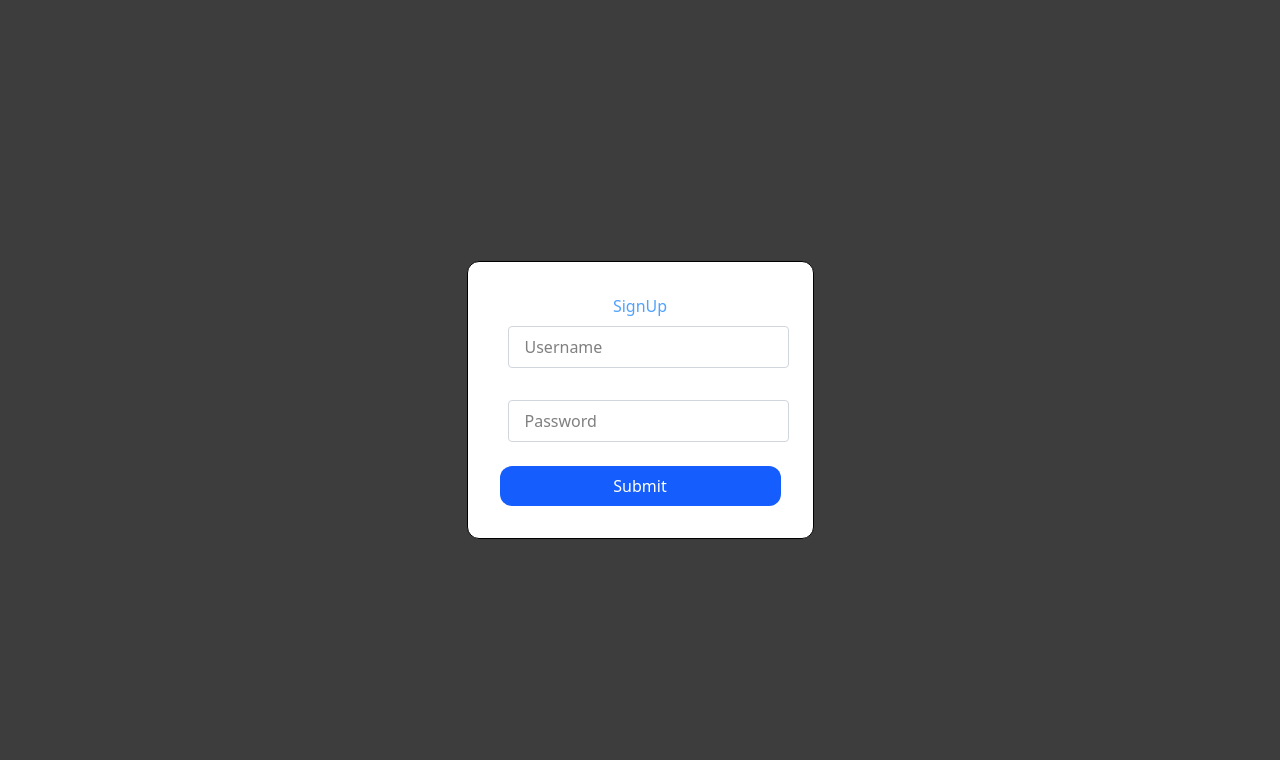
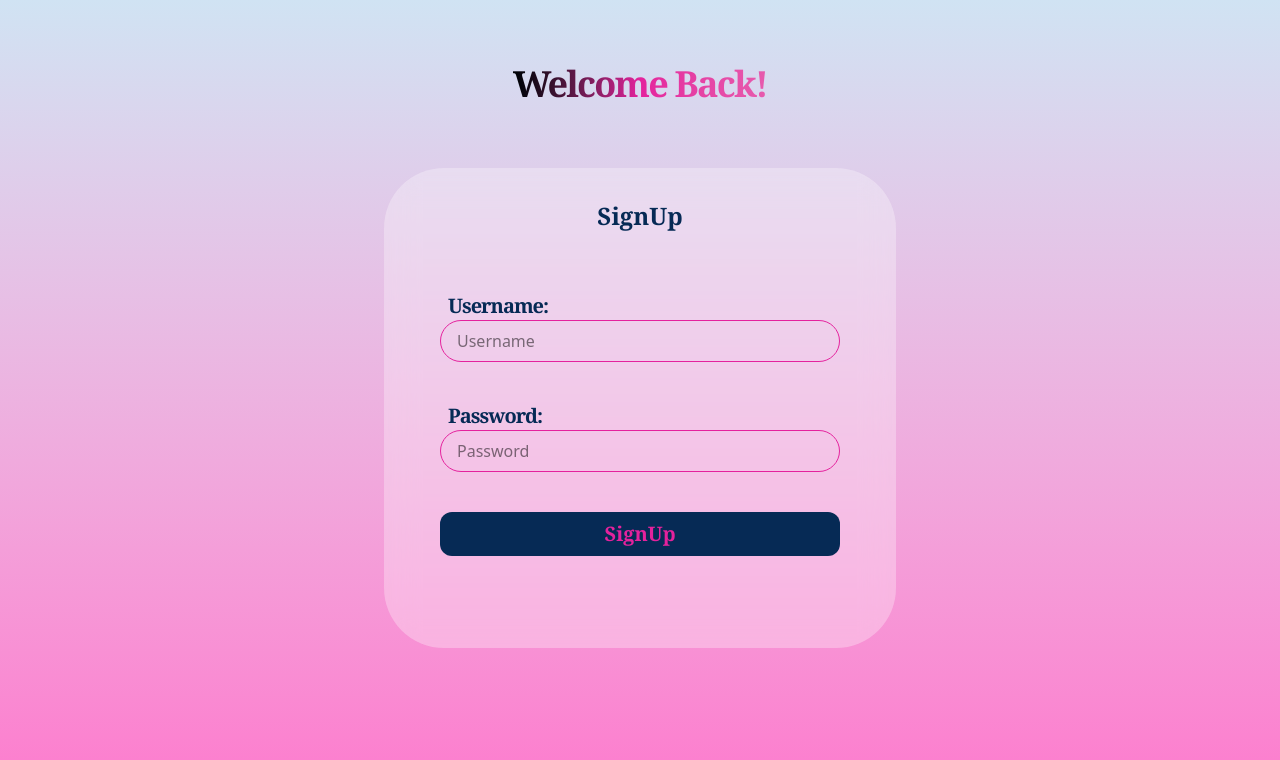
Before and after one commit to vikalpis/SecondBrain, a React (Vite) app: page /Signup in a window 1280 px wide. Shown: the top 760 px of the page. Built offline with nearby package versions, Linux system fonts and the light colour scheme.

Commit message:
SignUp page

```diff
--- a/src/component/ui/Button.tsx
+++ b/src/component/ui/Button.tsx
@@ -13,7 +13,7 @@ interface ButtonProps {
     loading?: boolean;
 }
 const variantsStyles = {
-    "primary" : "bg-blue-600 text-white ",
+    "primary" : "bg-[#062A55] text-[#e4229d] hover:text-[#062A55] ",
     "secondary" : "bg-blue-200 text-blue-600 hover:text-white"
 }
 const sizeStyles = {
@@ -23,7 +23,7 @@ const sizeStyles = {
     "xl" :  "py-2 px-6 w-full",
     "xl2" : "py-4 px-6 "
 }
-const defaultStuyles = "rounded-xl flex font-light justify-center items-center cursor-pointer hover:bg-indigo-600 text-nowrap"
+const defaultStuyles = "rounded-xl flex font-semibold tracking:tighter font-serif justify-center items-center cursor-pointer hover:bg-[#E4229D] text-nowrap text-xl "
 
 export const Button = (props :  ButtonProps) => {
     return   <button onClick={props.onClick} disabled={props.loading} className={`${variantsStyles[props.variants]} ${defaultStuyles} ${sizeStyles[props.size]}  ${props.fullwidth? "w-full flex justify-center" : ""} ${props.loading? 'loading..': ""}  ${props.loading ? "opacity-45" : ""}`  } >
--- a/src/component/ui/Input.tsx
+++ b/src/component/ui/Input.tsx
@@ -1,11 +1,18 @@
 export interface inputprops {
+    variants : variants;
     onChange ?: (e:any)=>void;
     placeholder: string;
     ref ?: any ;
 
 }
-export function Input ({onChange, placeholder, ref,}: inputprops){
+type variants = "primary" | "secondary"
+
+const variantsStyle = {
+    primary : "w-full block px-4 py-2 border border-[#E4229D] rounded-4xl  focus:outline-none",
+    secondary : ""
+}
+export function Input ({onChange, placeholder, ref, variants}: inputprops){
     return <div>
-        <input required ref={ref} placeholder={placeholder} type="text"  className="w-full block px-4 py-2 border border-gray-300 rounded m-2 focus:border-indigo-500 focus:ring-indigo-500" onChange={onChange} />
+        <input required ref={ref} placeholder={placeholder}  type="text" className={`${variantsStyle[variants]}`} onChange={onChange} />
     </div>
 }
--- a/src/pages/Signup.tsx
+++ b/src/pages/Signup.tsx
@@ -41,20 +41,31 @@ export function Signup(){
 
     }
     return <div>
-    <div className="h-screen w-screen bg-black/76 flex justify-center items-center ">
+    <div className="h-screen w-full bg-gradient-to-b from-[#D0E3F3] from-0%  to-[#fd7acd] to-100%  justify-center items-center">
 
-    <div className="rounded-xl bg-white border p-8 ">
-    <div className=" flex justify-center text-blue-400">
+    <div className="text-4xl  flex justify-center font-bold font-serif py-16 tracking-tighter bg-gradient-to-r from-[#000205] from-40% via-[#e4229d] to-[#d0e3f3]  bg-clip-text text-transparent">
+        Welcome Back!
+    </div>
+    <div className="flex justify-center">
+    <div className="rounded-[60px] bg-white/30 backdrop-blur-lg p-8 ">
+    <div className=" flex justify-center text-[#062A55] font-semibold text-2xl font-serif min-w-md">
         SignUp
     </div>
-    <form onSubmit ={handleSignup} className="flex flex-col gap-4">
-        <Input ref={usernameRef}  placeholder="Username" />
-        <Input ref={passwordRef} placeholder="Password"/>
+    <form onSubmit ={handleSignup} className="flex flex-col gap-10 px-6 py-15 justify-center">
+        <div>
+            <div className="font-semibold tracking-tighter text-xl font-serif text-[#062A55] px-2">Username:</div>
+        <Input variants="primary" ref={usernameRef}  placeholder="Username" />
+        </div>
+        <div>
+            <div className="font-semibold tracking-tighter text-xl font-serif text-[#062A55] px-2">Password:</div>
+        <Input variants="primary" ref={passwordRef} placeholder="Password"/>
+        </div>
 
-        <div className="flex  justify-center" >
+
+        <div className="flex  justify-center " >
         <Button
         variants="primary"
-        text="Submit"
+        text="SignUp"
         size="md"
         fullwidth={true}
         loading={disabled}
@@ -63,6 +74,7 @@ export function Signup(){
         </div>
         </form>
     </div>
+    </div>
         </div>
         </div>
 }
```
